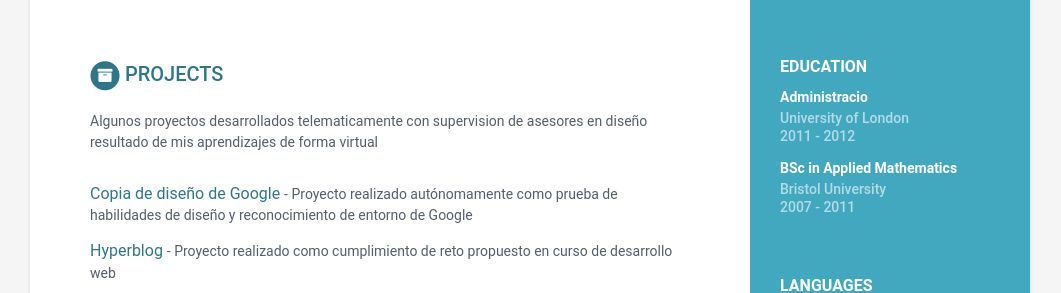
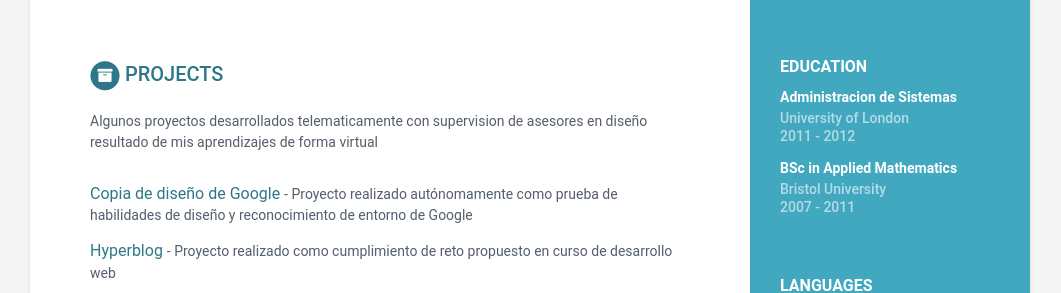
Before and after one commit to KevinC99/good-birch-4e19a, a Jekyll site: the page built from index.html, in a window 1280 px wide. Shown: the part 509-802 px from the top of the page, without its empty margins (110-1171 px from the left). Built offline with Jekyll 4.4.1, drawn with Linux system fonts in a browser that asks for light colours.

Commit message:
data.yml: updated degree in education

```diff
--- a/_data/data.yml
+++ b/_data/data.yml
@@ -49,7 +49,7 @@ education:
       pretium quis, sem.
         - Bullet point
         - Bullet point
-    degree: Administracio
+    degree: Administracion de Sistemas
   - degree: BSc in Applied Mathematics
     university: Bristol University
     time: 2007 - 2011
```
